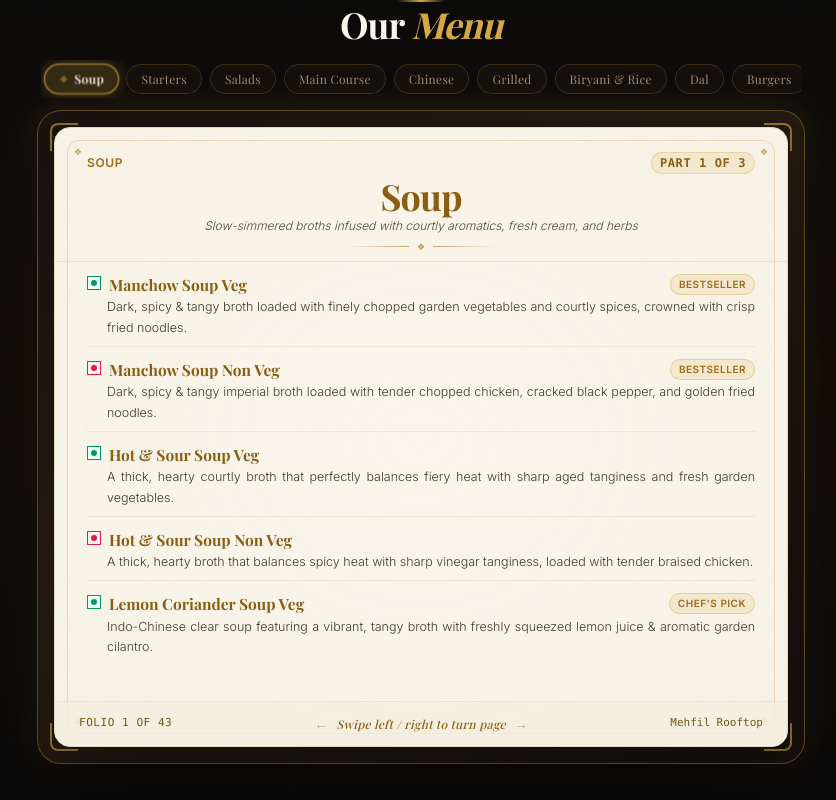
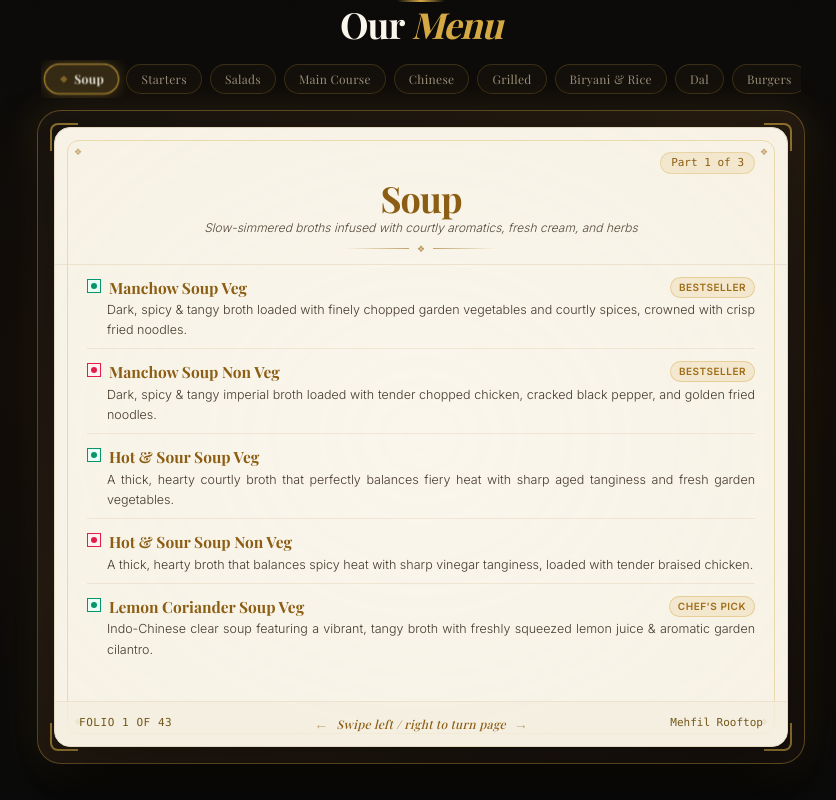
Before and after one commit to ronit0000/Mehfil_Cafe, a React (Vite) app: page / in a window 1280 px wide. Shown: the part 2160-2960 px from the top of the page, without its empty margins (219-1055 px from the left). Built offline with nearby package versions, Linux system fonts and the light colour scheme; a web font is replaced by a local one.

Commit message:
style(menu): remove redundant bold category name from top-left corner of menu folios

```diff
--- a/src/components/Menu.jsx
+++ b/src/components/Menu.jsx
@@ -409,16 +409,13 @@ export default function Menu() {
 
                 {/* Grand Folio Header */}
                 <div className="pt-3.5 sm:pt-6 pb-2 text-center px-4 sm:px-8 relative z-10 shrink-0 border-b border-[#EADECA]/80">
-                  <div className="flex items-center justify-between text-[10px] sm:text-xs text-[#9E6D18] font-semibold uppercase tracking-wider mb-0.5">
-                    <span className="truncate max-w-[70%]">{currentFolio.categoryTitle}</span>
-                    {currentFolio.totalParts > 1 ? (
-                      <span className="font-mono text-[#8C5E14] bg-[#D4A843]/15 px-2 py-0.5 rounded-full border border-[#D4A843]/30 shrink-0">
+                  {currentFolio.totalParts > 1 && (
+                    <div className="flex justify-end mb-1">
+                      <span className="text-[9.5px] sm:text-[11px] font-mono text-[#8C5E14] bg-[#D4A843]/15 px-2.5 py-0.5 rounded-full border border-[#D4A843]/30">
                         Part {currentFolio.part} of {currentFolio.totalParts}
                       </span>
-                    ) : (
-                      <span className="font-mono text-[#8C5E14] shrink-0">Complete</span>
-                    )}
-                  </div>
+                    </div>
+                  )}
                   <h3 className="font-serif text-xl sm:text-3xl lg:text-4xl font-bold text-[#8C5E14] tracking-tight">
                     {currentFolio.categoryTitle}
                   </h3>
```
